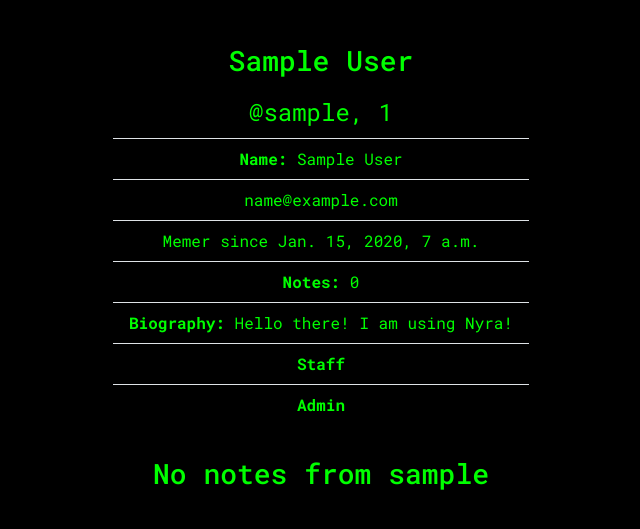
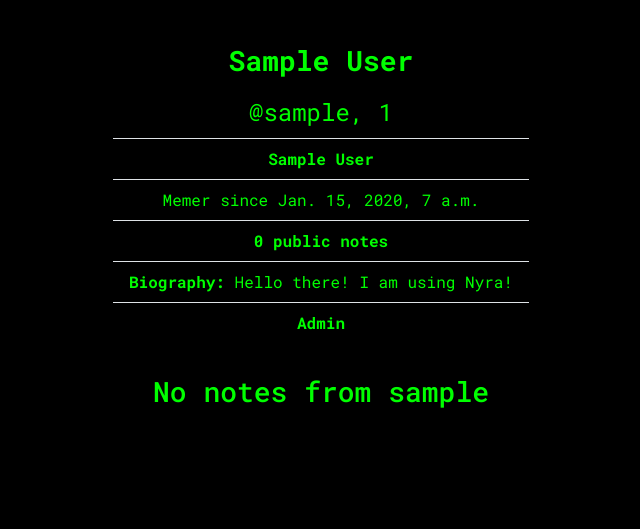
Before and after one commit to ZIUGOD/NoteSnap, a Django app: a page that uses Nyra/templates/members/user_profile.html in a window 1280 px wide. Shown: the part 122-651 px from the top of the page, without its empty margins (319-959 px from the left). Run offline with Django 5.2, Linux system fonts and the light colour scheme; tables that the repository leaves empty hold one stand-in row (values such as "Sample post"); some libraries are stand-ins or nearby versions.

Commit message:
Fixed some issues about UI

```diff
--- a/Nyra/features/notes/forms.py
+++ b/Nyra/features/notes/forms.py
@@ -25,7 +25,7 @@
             attrs={
                 "placeholder": "Enter a title...",
                 "class": "form-control-lg",
-                "maxlength": 1024,
+                "maxlength": 128,
             }
         ),
     )
--- a/Nyra/static/css/notes/detail_note.css
+++ b/Nyra/static/css/notes/detail_note.css
@@ -6,6 +6,7 @@
 [id^="note-title-"] {
     color: lime;
     font-weight: bold;
+    font-size: 1.5em;
 }
 
 span {
--- a/Nyra/static/css/notes/index.css
+++ b/Nyra/static/css/notes/index.css
@@ -2,6 +2,7 @@
 #no-notes-message,
 #page-info {
     color: lime;
+    font-size: 1em;
 }
 
 #notes-list {
--- a/Nyra/templates/members/user_profile.html
+++ b/Nyra/templates/members/user_profile.html
@@ -11,27 +11,27 @@
     <div id="user-profile" class="container p-1">
         <div id="profile-info"
              class="d-flex flex-column align-items-center justify-content-center p-2 shadow m-2 text-center">
-            <h3 id="profile-name" class="text-center">{{ nyra_user.first_name }} {{ nyra_user.last_name }}</h3>
+            <h3 id="profile-name" class="text-center">
+                <strong>{{ nyra_user.first_name|capfirst }} {{ nyra_user.last_name|capfirst }}</strong>
+            </h3>
             <ul id="profile-details" class="list-group list-group-flush text-start">
                 <li id="username" class="list-group-item">@{{ nyra_user.username }}, {{ nyra_user.id }}</li>
                 {% if nyra_user.first_name %}
                     <li id="full-name" class="list-group-item text-center">
-                        <strong>Name:</strong> {{ nyra_user.first_name }} {{ nyra_user.last_name }}
+                        <strong>{{ nyra_user.first_name|capfirst }} {{ nyra_user.last_name|capfirst }}</strong>
                     </li>
                 {% endif %}
-                {% if nyra_user.email %}<li id="email" class="list-group-item text-center">{{ nyra_user.email }}</li>{% endif %}
                 <li id="joined-date" class="list-group-item text-center">Memer since {{ nyra_user.date_joined }}</li>
                 <li id="notes-count" class="list-group-item text-center">
-                    <strong>Notes:</strong> {{ nyra_user.user_notes.all|length }}
+                    {% if nyra_user.user_notes.all|length == 1 %}
+                        <strong>1 note</strong>
+                    {% else %}
+                        <strong>{{ nyra_user.user_notes.all|length }} public notes</strong>
+                    {% endif %}
                 </li>
                 <li id="biography" class="list-group-item text-center">
                     <strong>Biography:</strong> {{ nyra_user.profile.biography|default:"Hello there! I am using Nyra!" }}
                 </li>
-                {% if nyra_user.is_staff %}
-                    <li id="staff-status" class="list-group-item text-center">
-                        <strong>Staff</strong>
-                    </li>
-                {% endif %}
                 {% if nyra_user.is_superuser %}
                     <li id="admin-status" class="list-group-item text-center">
                         <strong>Admin</strong>
--- a/Nyra/templates/notes/create_note.html
+++ b/Nyra/templates/notes/create_note.html
@@ -15,7 +15,7 @@
             {% csrf_token %}
             <div class="m-2 w-75">
                 {% crispy form %}
-                <div class="d-flex justify-content-between align-items-center">
+                <div class="d-flex justify-content-evenly align-items-center">
                     <small id="charCount">0/1024 characters</small>
                     <small id="wordCount">0 words</small>
                 </div>
--- a/Nyra/templates/notes/detail_note.html
+++ b/Nyra/templates/notes/detail_note.html
@@ -5,7 +5,7 @@
 {% endblock head %}
 {% load crispy_forms_tags %}
 {% block title %}
-    - Note {{ note.id }} by {{ note.author.username }}
+    - Note by {{ note.author.username }}
 {% endblock title %}
 {% block content %}
     <form method="post"
```
Also changed, not shown: Nyra/static/css/notes/create_note.css (+2 -6 lines), Nyra/static/css/members/user_profile.css (line endings or trailing spaces).
